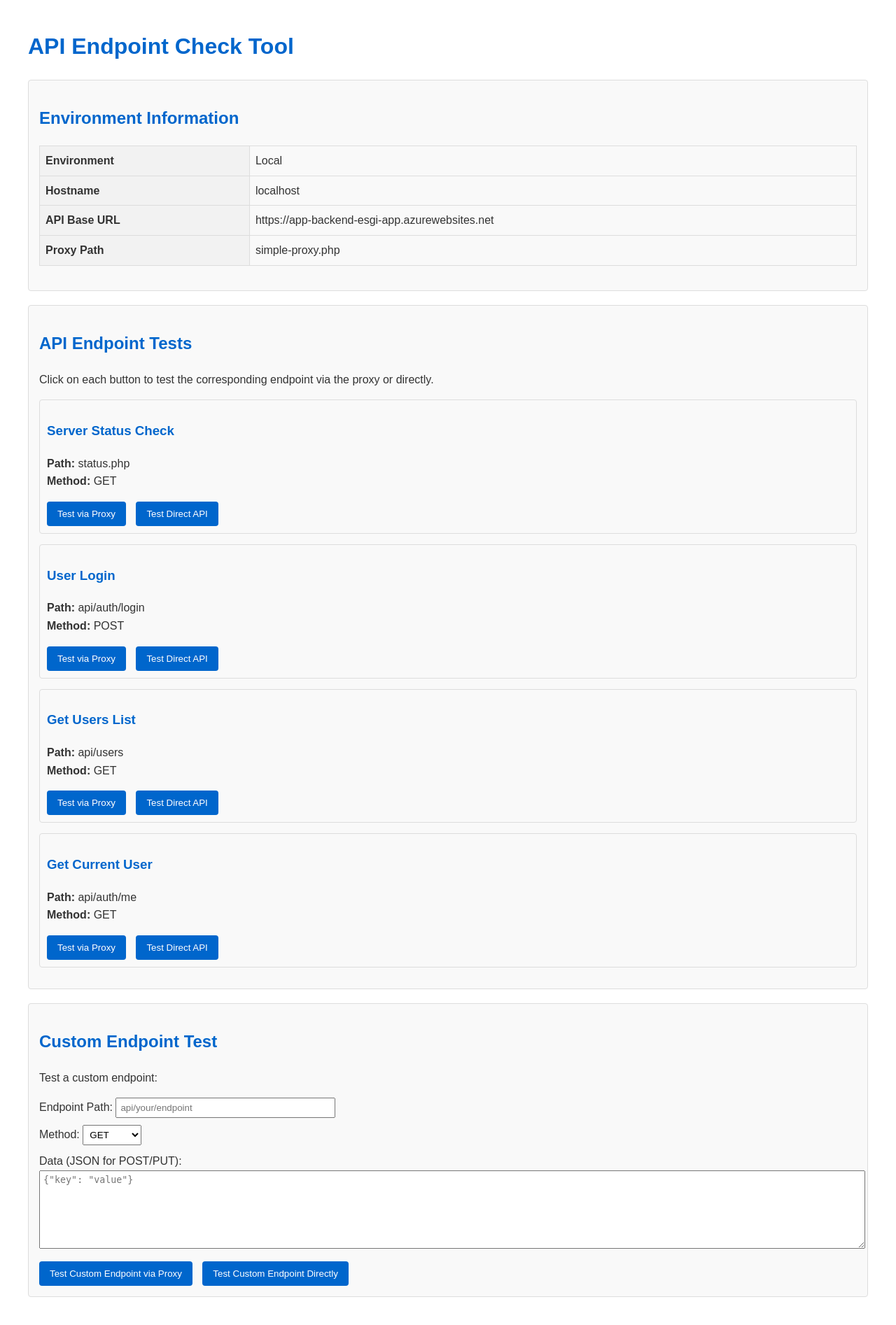
After one commit to MrRobboy/Azure-Full-Stack-App, a PHP site: page /api-endpoint-check.php in a window 1280 px wide. The commit adds this page. Shown: the whole page at 70% size. Run offline with PHP 8.4, Linux system fonts and the light colour scheme.

Commit message:
god, I beg you

```diff
--- /dev/null
+++ b/front/api-endpoint-check.php
@@ -0,0 +1,481 @@
+<?php
+header('Content-Type: text/html; charset=UTF-8');
+
+// Test configuration
+$api_base_url = 'https://app-backend-esgi-app.azurewebsites.net';
+$api_endpoints = [
+	// Format: [endpoint path, method, description, test_data]
+	['status.php', 'GET', 'Server Status Check', null],
+	['api/auth/login', 'POST', 'User Login', ['email' => 'admin@test.com', 'password' => 'password123']],
+	['api/users', 'GET', 'Get Users List', null],
+	['api/auth/me', 'GET', 'Get Current User', null]
+];
+
+// Determine if we're on Azure or local environment
+$hostname = $_SERVER['HTTP_HOST'] ?? '';
+$is_azure = strpos($hostname, 'azurewebsites.net') !== false;
+$proxy_path = $is_azure ? '/simple-proxy.php' : 'simple-proxy.php';
+
+?>
+<!DOCTYPE html>
+<html lang="en">
+
+<head>
+	<meta charset="UTF-8">
+	<meta name="viewport" content="width=device-width, initial-scale=1.0">
+	<title>API Endpoint Check</title>
+	<style>
+		body {
+			font-family: Arial, sans-serif;
+			line-height: 1.6;
+			margin: 0;
+			padding: 20px;
+			color: #333;
+		}
+
+		h1,
+		h2,
+		h3 {
+			color: #0066cc;
+		}
+
+		.container {
+			max-width: 1200px;
+			margin: 0 auto;
+		}
+
+		.section {
+			background-color: #f9f9f9;
+			border: 1px solid #ddd;
+			border-radius: 4px;
+			padding: 15px;
+			margin-bottom: 20px;
+		}
+
+		.success {
+			color: green;
+			font-weight: bold;
+		}
+
+		.error {
+			color: red;
+			font-weight: bold;
+		}
+
+		.warning {
+			color: orange;
+			font-weight: bold;
+		}
+
+		table {
+			width: 100%;
+			border-collapse: collapse;
+			margin-bottom: 20px;
+		}
+
+		th,
+		td {
+			border: 1px solid #ddd;
+			padding: 8px;
+			text-align: left;
+		}
+
+		th {
+			background-color: #f2f2f2;
+		}
+
+		pre {
+			background-color: #f4f4f4;
+			border: 1px solid #ddd;
+			padding: 10px;
+			overflow: auto;
+			max-height: 300px;
+			white-space: pre-wrap;
+		}
+
+		.button {
+			background-color: #0066cc;
+			color: white;
+			border: none;
+			padding: 10px 15px;
+			margin-right: 10px;
+			cursor: pointer;
+			border-radius: 4px;
+			display: inline-block;
+		}
+
+		.button:hover {
+			background-color: #0055aa;
+		}
+
+		.endpoint-row {
+			margin-bottom: 15px;
+			padding: 10px;
+			border: 1px solid #ddd;
+			border-radius: 4px;
+		}
+
+		.result-container {
+			margin-top: 10px;
+			display: none;
+		}
+
+		.loading {
+			display: inline-block;
+			width: 20px;
+			height: 20px;
+			border: 3px solid rgba(0, 0, 0, 0.1);
+			border-radius: 50%;
+			border-top-color: #0066cc;
+			animation: spin 1s ease-in-out infinite;
+			vertical-align: middle;
+			margin-left: 10px;
+		}
+
+		@keyframes spin {
+			to {
+				transform: rotate(360deg);
+			}
+		}
+	</style>
+</head>
+
+<body>
+	<div class="container">
+		<h1>API Endpoint Check Tool</h1>
+
+		<div class="section">
+			<h2>Environment Information</h2>
+			<table>
+				<tr>
+					<th>Environment</th>
+					<td><?php echo $is_azure ? 'Azure' : 'Local'; ?></td>
+				</tr>
+				<tr>
+					<th>Hostname</th>
+					<td><?php echo htmlspecialchars($hostname); ?></td>
+				</tr>
+				<tr>
+					<th>API Base URL</th>
+					<td><?php echo htmlspecialchars($api_base_url); ?></td>
+				</tr>
+				<tr>
+					<th>Proxy Path</th>
+					<td><?php echo htmlspecialchars($proxy_path); ?></td>
+				</tr>
+			</table>
+		</div>
+
+		<div class="section">
+			<h2>API Endpoint Tests</h2>
+			<p>Click on each button to test the corresponding endpoint via the proxy or directly.</p>
+
+			<div class="endpoint-list">
+				<?php foreach ($api_endpoints as $index => $endpoint): ?>
+					<div class="endpoint-row">
+						<h3><?php echo htmlspecialchars($endpoint[2]); ?></h3>
+						<p>
+							<strong>Path:</strong> <?php echo htmlspecialchars($endpoint[0]); ?><br>
+							<strong>Method:</strong> <?php echo htmlspecialchars($endpoint[1]); ?>
+						</p>
+
+						<button class="button test-proxy" data-index="<?php echo $index; ?>">
+							Test via Proxy
+						</button>
+
+						<button class="button test-direct" data-index="<?php echo $index; ?>">
+							Test Direct API
+						</button>
+
+						<div class="result-container" id="result-proxy-<?php echo $index; ?>">
+							<h4>Proxy Test Result</h4>
+							<pre class="result-content"></pre>
+						</div>
+
+						<div class="result-container" id="result-direct-<?php echo $index; ?>">
+							<h4>Direct API Test Result</h4>
+							<pre class="result-content"></pre>
+						</div>
+					</div>
+				<?php endforeach; ?>
+			</div>
+		</div>
+
+		<div class="section">
+			<h2>Custom Endpoint Test</h2>
+			<p>Test a custom endpoint:</p>
+
+			<div>
+				<label for="custom-endpoint">Endpoint Path:</label>
+				<input type="text" id="custom-endpoint" style="width: 300px; padding: 5px;" placeholder="api/your/endpoint">
+			</div>
+
+			<div style="margin-top: 10px;">
+				<label for="custom-method">Method:</label>
+				<select id="custom-method" style="padding: 5px;">
+					<option value="GET">GET</option>
+					<option value="POST">POST</option>
+					<option value="PUT">PUT</option>
+					<option value="DELETE">DELETE</option>
+				</select>
+			</div>
+
+			<div style="margin-top: 10px;">
+				<label for="custom-data">Data (JSON for POST/PUT):</label>
+				<textarea id="custom-data" style="width: 100%; height: 100px; padding: 5px;" placeholder='{"key": "value"}'></textarea>
+			</div>
+
+			<div style="margin-top: 10px;">
+				<button class="button" id="test-custom-proxy">Test Custom Endpoint via Proxy</button>
+				<button class="button" id="test-custom-direct">Test Custom Endpoint Directly</button>
+			</div>
+
+			<div class="result-container" id="custom-result">
+				<h4>Custom Test Result</h4>
+				<pre class="result-content"></pre>
+			</div>
+		</div>
+	</div>
+
+	<script>
+		// Store API endpoint data
+		const apiEndpoints = <?php echo json_encode($api_endpoints); ?>;
+		const apiBaseUrl = '<?php echo $api_base_url; ?>';
+		const proxyPath = '<?php echo $proxy_path; ?>';
+
+		// Helper function to show loading indicator
+		function showLoading(button) {
+			// Create loading spinner if it doesn't exist
+			if (!button.querySelector('.loading')) {
+				const loading = document.createElement('span');
+				loading.className = 'loading';
+				button.appendChild(loading);
+			}
+			button.disabled = true;
+		}
+
+		// Helper function to hide loading indicator
+		function hideLoading(button) {
+			const loading = button.querySelector('.loading');
+			if (loading) {
+				loading.remove();
+			}
+			button.disabled = false;
+		}
+
+		// Helper function to display test results
+		function displayResult(containerId, data, isError = false) {
+			const container = document.getElementById(containerId);
+			container.style.display = 'block';
+
+			const resultContent = container.querySelector('.result-content');
+
+			if (isError) {
+				resultContent.innerHTML = `<span class="error">Error: ${data.message}</span>\n\n${data.stack || ''}`;
+				return;
+			}
+
+			let formattedContent = '';
+
+			// Format response status
+			formattedContent += `Status: ${data.status}\n`;
+
+			// Format response data
+			if (data.response) {
+				if (typeof data.response === 'object') {
+					formattedContent += `\nResponse:\n${JSON.stringify(data.response, null, 2)}`;
+				} else {
+					formattedContent += `\nResponse:\n${data.response}`;
+				}
+			}
+
+			resultContent.textContent = formattedContent;
+		}
+
+		// Test endpoint via proxy
+		async function testEndpointViaProxy(endpoint, method, data = null) {
+			try {
+				const proxyUrl = `${proxyPath}?endpoint=${encodeURIComponent(endpoint)}`;
+
+				const options = {
+					method: method,
+					headers: {
+						'Content-Type': 'application/json'
+					},
+					credentials: 'include'
+				};
+
+				if (data && (method === 'POST' || method === 'PUT')) {
+					options.body = JSON.stringify(data);
+				}
+
+				const response = await fetch(proxyUrl, options);
+				const status = response.status;
+				const responseText = await response.text();
+
+				let responseData;
+				try {
+					responseData = JSON.parse(responseText);
+				} catch (e) {
+					responseData = responseText;
+				}
+
+				return {
+					status,
+					response: responseData
+				};
+			} catch (error) {
+				throw error;
+			}
+		}
+
+		// Test endpoint directly
+		async function testEndpointDirectly(endpoint, method, data = null) {
+			try {
+				const directUrl = `${apiBaseUrl}/${endpoint.replace(/^\//, '')}`;
+
+				const options = {
+					method: method,
+					headers: {
+						'Content-Type': 'application/json'
+					},
+					credentials: 'include'
+				};
+
+				if (data && (method === 'POST' || method === 'PUT')) {
+					options.body = JSON.stringify(data);
+				}
+
+				const response = await fetch(directUrl, options);
+				const status = response.status;
+				const responseText = await response.text();
+
+				let responseData;
+				try {
+					responseData = JSON.parse(responseText);
+				} catch (e) {
+					responseData = responseText;
+				}
+
+				return {
+					status,
+					response: responseData
+				};
+			} catch (error) {
+				throw error;
+			}
+		}
+
+		// Setup event listeners for predefined endpoints
+		document.querySelectorAll('.test-proxy').forEach(button => {
+			button.addEventListener('click', async function() {
+				const index = this.getAttribute('data-index');
+				const endpoint = apiEndpoints[index][0];
+				const method = apiEndpoints[index][1];
+				const data = apiEndpoints[index][3];
+				const resultContainerId = `result-proxy-${index}`;
+
+				showLoading(this);
+
+				try {
+					const result = await testEndpointViaProxy(endpoint, method, data);
+					displayResult(resultContainerId, result);
+				} catch (error) {
+					displayResult(resultContainerId, error, true);
+				} finally {
+					hideLoading(this);
+				}
+			});
+		});
+
+		document.querySelectorAll('.test-direct').forEach(button => {
+			button.addEventListener('click', async function() {
+				const index = this.getAttribute('data-index');
+				const endpoint = apiEndpoints[index][0];
+				const method = apiEndpoints[index][1];
+				const data = apiEndpoints[index][3];
+				const resultContainerId = `result-direct-${index}`;
+
+				showLoading(this);
+
+				try {
+					const result = await testEndpointDirectly(endpoint, method, data);
+					displayResult(resultContainerId, result);
+				} catch (error) {
+					displayResult(resultContainerId, error, true);
+				} finally {
+					hideLoading(this);
+				}
+			});
+		});
+
+		// Setup event listeners for custom endpoint test
+		document.getElementById('test-custom-proxy').addEventListener('click', async function() {
+			const endpoint = document.getElementById('custom-endpoint').value.trim();
+			const method = document.getElementById('custom-method').value;
+			const dataStr = document.getElementById('custom-data').value.trim();
+
+			if (!endpoint) {
+				alert('Please enter an endpoint path');
+				return;
+			}
+
+			let data = null;
+			if (dataStr && (method === 'POST' || method === 'PUT')) {
+				try {
+					data = JSON.parse(dataStr);
+				} catch (e) {
+					alert('Invalid JSON data');
+					return;
+				}
+			}
+
+			showLoading(this);
+
+			try {
+				const result = await testEndpointViaProxy(endpoint, method, data);
+				displayResult('custom-result', result);
+			} catch (error) {
+				displayResult('custom-result', error, true);
+			} finally {
+				hideLoading(this);
+				document.getElementById('custom-result').style.display = 'block';
+			}
+		});
+
+		document.getElementById('test-custom-direct').addEventListener('click', async function() {
+			const endpoint = document.getElementById('custom-endpoint').value.trim();
+			const method = document.getElementById('custom-method').value;
+			const dataStr = document.getElementById('custom-data').value.trim();
+
+			if (!endpoint) {
+				alert('Please enter an endpoint path');
+				return;
+			}
+
+			let data = null;
+			if (dataStr && (method === 'POST' || method === 'PUT')) {
+				try {
+					data = JSON.parse(dataStr);
+				} catch (e) {
+					alert('Invalid JSON data');
+					return;
+				}
+			}
+
+			showLoading(this);
+
+			try {
+				const result = await testEndpointDirectly(endpoint, method, data);
+				displayResult('custom-result', result);
+			} catch (error) {
+				displayResult('custom-result', error, true);
+			} finally {
+				hideLoading(this);
+				document.getElementById('custom-result').style.display = 'block';
+			}
+		});
+	</script>
+</body>
+
+</html>
```
Also changed, not shown: front/simple-proxy.php (+53 -10 lines).
